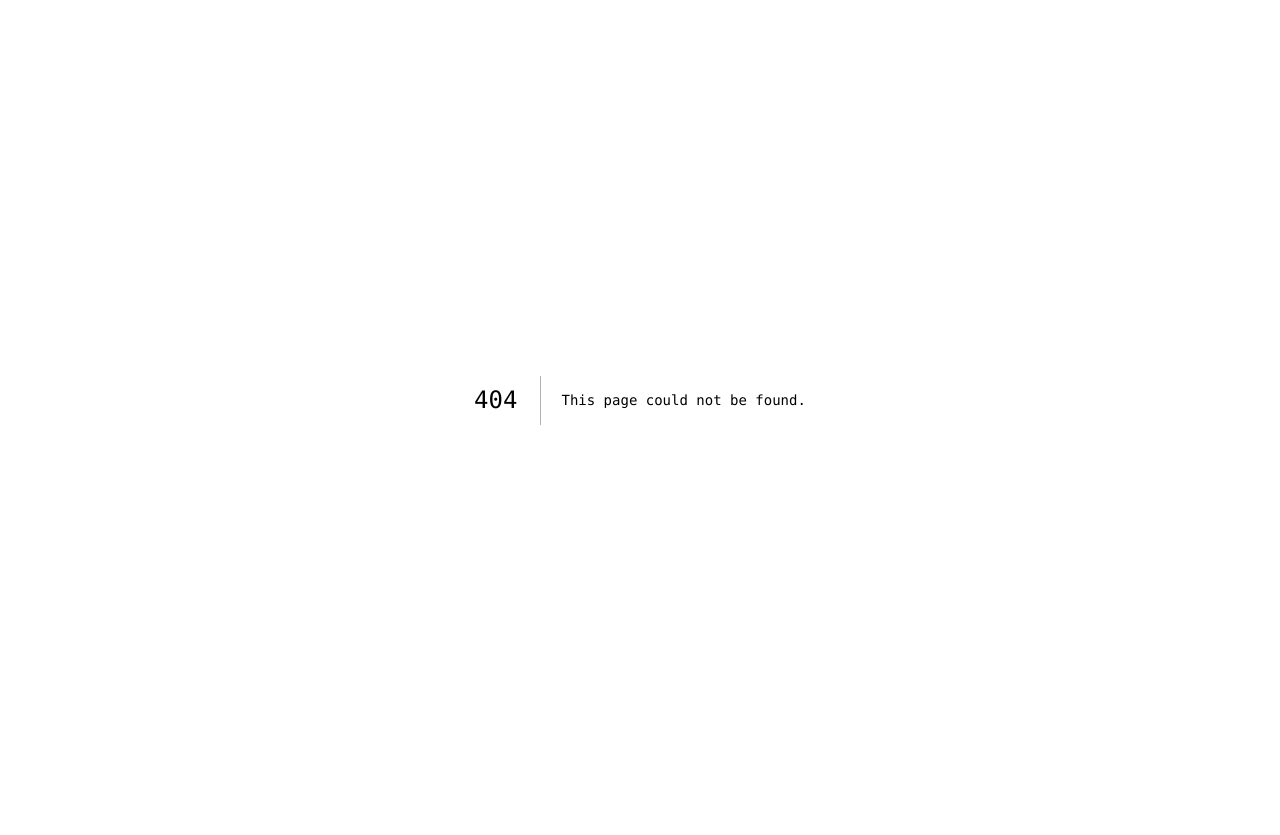
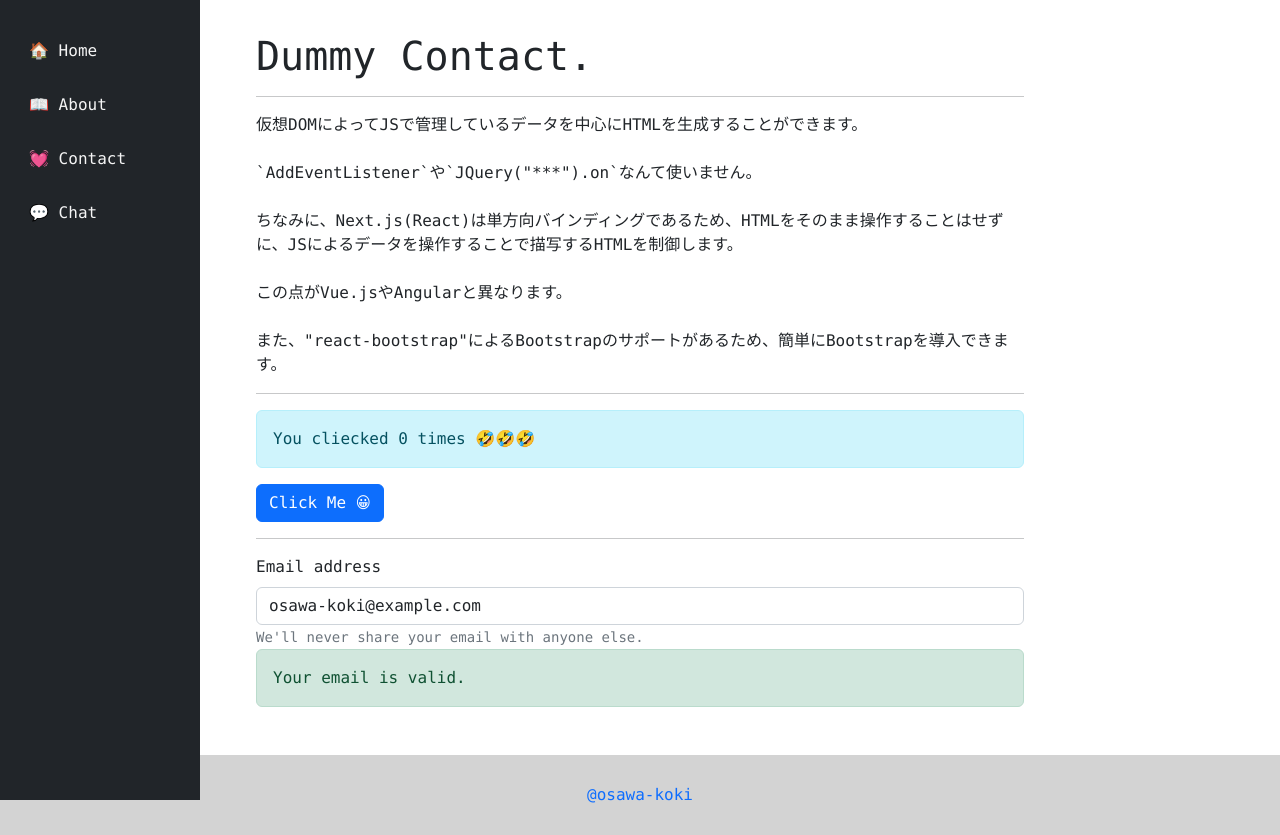
Before and after one commit to osawa-koki/RC4-chat-room, a Next.js app in the folder client/: page /chat in a window 1280 px wide. Before the commit this address had no page. Before the commit the page ends 800 px from the top, so only its background shows below. Built offline with nearby package versions, Linux system fonts and the light colour scheme.

Commit message:
ページ追加した。

```diff
--- a/client/pages.ts
+++ b/client/pages.ts
@@ -15,6 +15,11 @@ const pages = [
     path: "/contact/",
     name: "Contact",
   },
+  {
+    emoji: "💬",
+    path: "/chat/",
+    name: "Chat",
+  },
 ];
 
 export default pages;
--- /dev/null
+++ b/client/pages/chat.tsx
@@ -0,0 +1,43 @@
+import React, { useState } from "react";
+
+import { Button, Alert, Form } from 'react-bootstrap';
+import Layout from "../components/Layout";
+
+import PageBlock from "../components/Menu";
+
+const mail_regex = new RegExp(/^[a-zA-Z0-9_.+-]+@[a-zA-Z0-9-]+\.[a-zA-Z0-9-.]+$/);
+
+export default function HelloWorld() {
+
+  let [count, setCount] = useState(0);
+  let [mail, setMail] = useState('osawa-koki@example.com');
+
+  return (
+    <Layout>
+      <div id="Contact">
+        <h1>Dummy Contact.</h1>
+        <PageBlock />
+        <hr />
+        <p>仮想DOMによってJSで管理しているデータを中心にHTMLを生成することができます。<br /><br />`AddEventListener`や`JQuery("***").on`なんて使いません。<br /><br />ちなみに、Next.js(React)は単方向バインディングであるため、HTMLをそのまま操作することはせずに、JSによるデータを操作することで描写するHTMLを制御します。<br /><br />この点がVue.jsやAngularと異なります。<br /><br />また、"react-bootstrap"によるBootstrapのサポートがあるため、簡単にBootstrapを導入できます。</p>
+        <hr />
+        <Alert variant="info">You cliecked { count } times 🤣🤣🤣</Alert>
+        <Button variant="primary" onClick={() => {setCount(count + 1)}}>Click Me {((count % 3 === 0 && count !== 0) || /3/.test(count.toString()) ? '🤪' : '😀')}</Button>
+        <hr />
+        <Form.Group controlId="formBasicEmail" className="mt-3">
+          <Form.Label>Email address</Form.Label>
+          <Form.Control type="email" placeholder="Enter email" value={mail} onInput={(e) => {setMail((e.target as HTMLInputElement).value)}} />
+          <Form.Text>
+            We'll never share your email with anyone else.
+          </Form.Text>
+        </Form.Group>
+        {
+          mail_regex.test(mail) ? (
+            <Alert variant="success">Your email is valid.</Alert>
+          ) : (
+            <Alert variant="danger">Your email is invalid.</Alert>
+          )
+        }
+      </div>
+    </Layout>
+  );
+};
```
